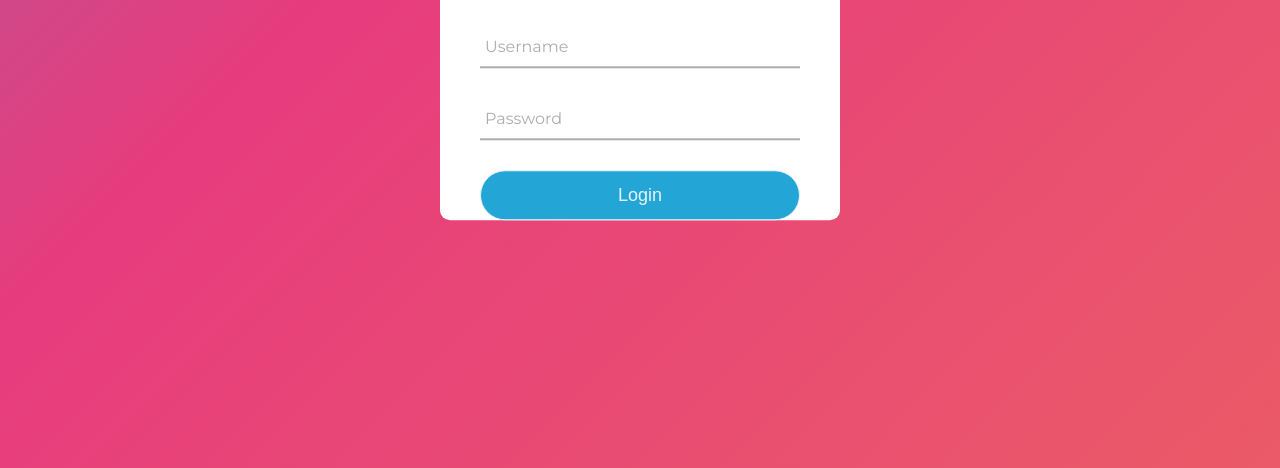
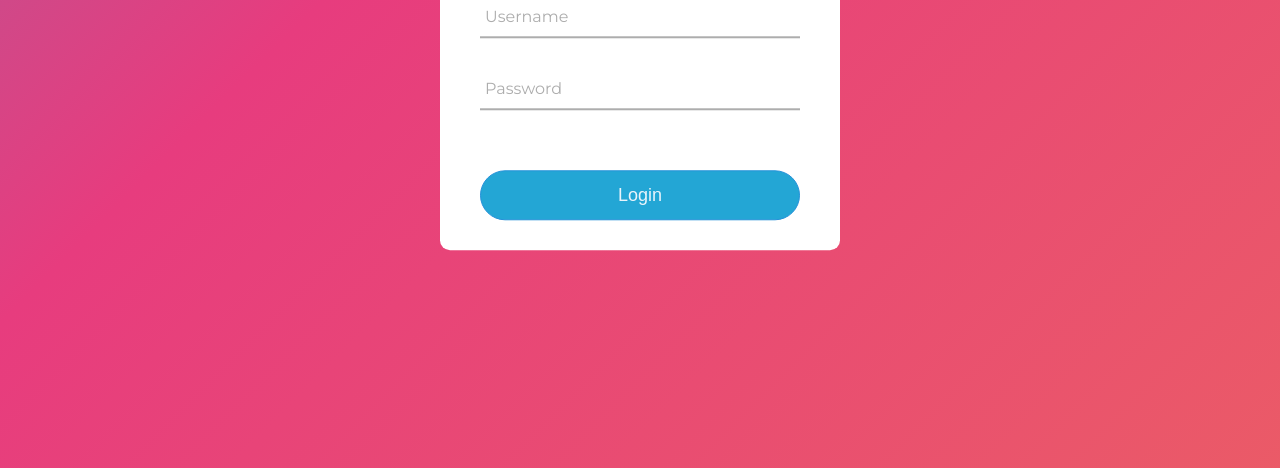
Before and after one commit to StevenMM23/Sistema-de-Inventario, a plain HTML site: page index.html in a window 1280 px wide. In both pictures the pointer is over the input "Login". Shown: the part 332-800 px from the top of the page. Drawn offline with Linux system fonts and the light colour scheme.

Commit message:
Add margin login

```diff
--- a/css/style.css
+++ b/css/style.css
@@ -96,4 +96,9 @@ input[type="submit"]{
     color: #e9f4fb;
     cursor: pointer;
     outline: none;
+    margin: 30px 0;
 }
+input[type="submit"]:hover{
+    border-color: #2691d9;
+    transition: .5s;
+}
```
